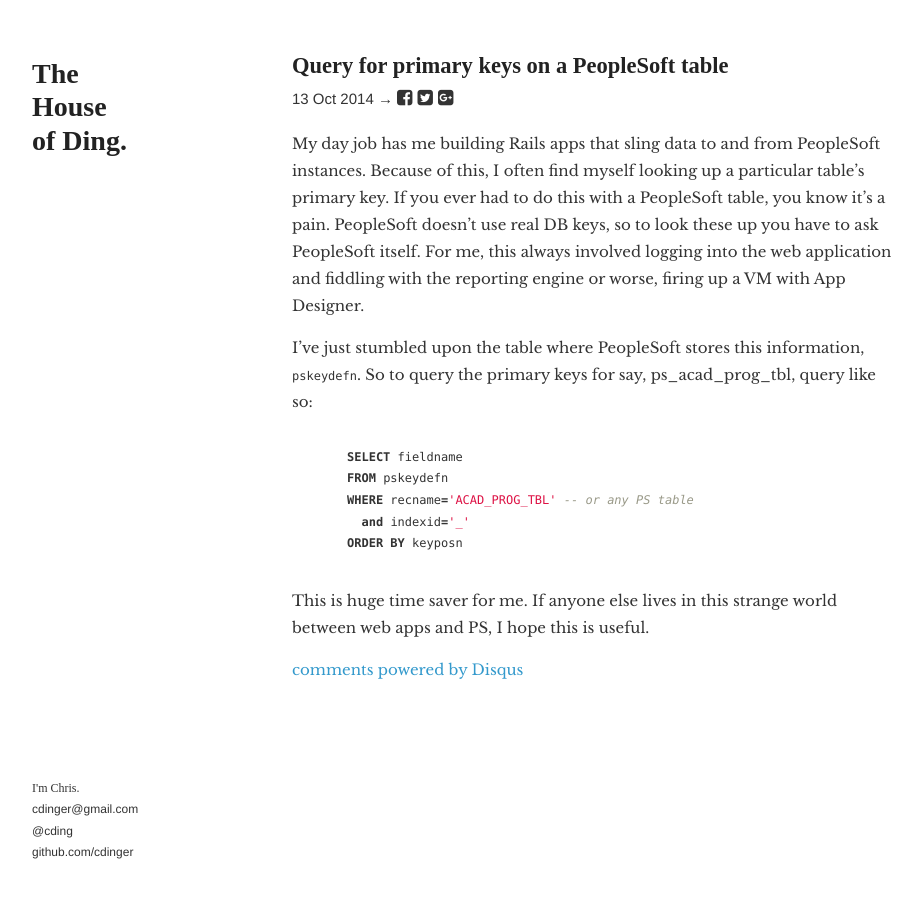
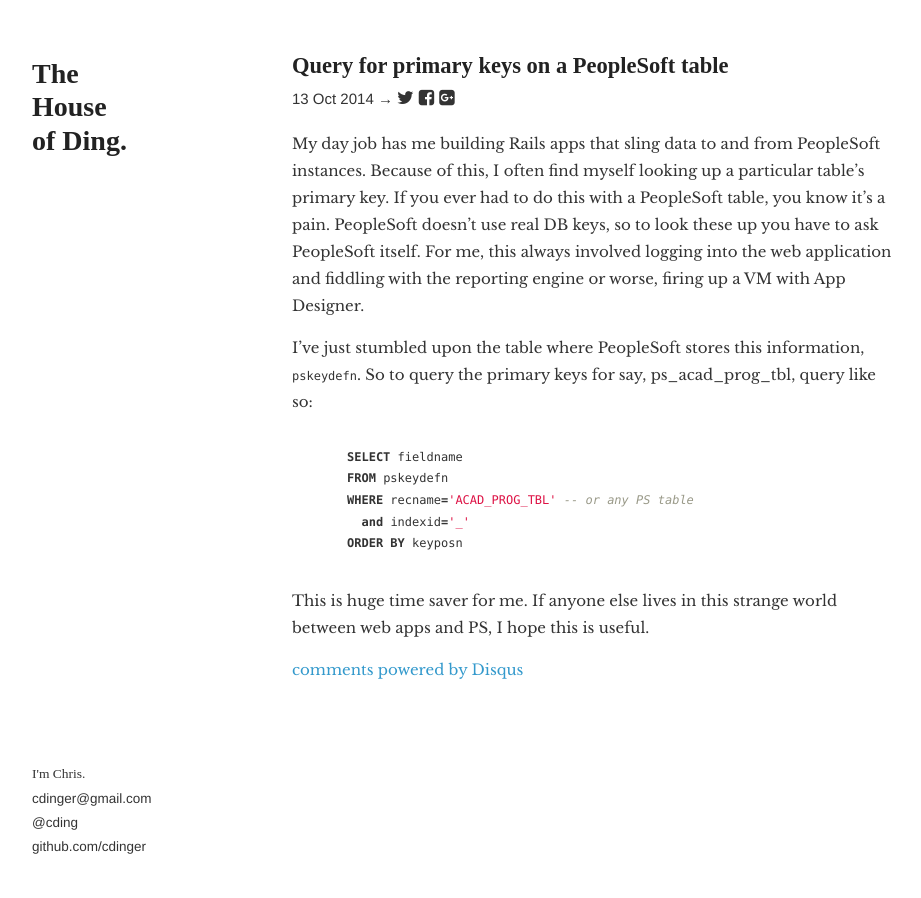
Before and after one commit to cdinger/cdinger.github.com, a Jekyll site: the page built from _posts/2014-10-13-query-for-peoplesoft-primary-keys.md, in a window 1280 px wide. Shown: the whole page, without its empty margins (178-1099 px from the left). Built offline with Jekyll 4.4.1, drawn with Linux system fonts in a browser that asks for light colours; nearby versions of some CDN libraries; comment, search, counter and statistics services are not loaded.

Commit message:
Add links to footer content

```diff
--- a/_includes/footer.html
+++ b/_includes/footer.html
@@ -2,9 +2,9 @@
       <footer>
         <p>
           <span>I'm Chris.</span><br />
-          cdinger@gmail.com</br />
-          @cding<br />
-          github.com/cdinger
+          <a href="mailto:cdinger@gmail.com">cdinger@gmail.com</a></br />
+          <a href="https://twitter.com/cding">@cding</a><br />
+          <a href="https://github.com/cdinger">github.com/cdinger</a>
         </p>
       </footer>
     </div>
--- a/_layouts/post.html
+++ b/_layouts/post.html
@@ -4,8 +4,8 @@
       {{ page.date | date_to_string }}
       &rarr;
       <span class="share">
+        <a href=""><i class="fa fa-twitter"></i></a>
         <a href=""><i class="fa fa-facebook-square"></i></a>
-        <a href=""><i class="fa fa-twitter-square"></i></a>
         <a href=""><i class="fa fa-google-plus-square"></i></a>
       </span>
     </p>
--- a/stylesheets/styles.css
+++ b/stylesheets/styles.css
@@ -209,11 +209,15 @@
   position:fixed;
   bottom:1em;
   font-family: "Helvetica Neue";
-  font-size:.8em;
+  font-size: 0.9em;
 }
 
 footer span {
   font-family: "League Spartan";
+}
+
+footer a {
+  color: #333;
 }
 
 @media print, screen and (max-width: 960px) {
```
Also changed, not shown: 1 other file.
